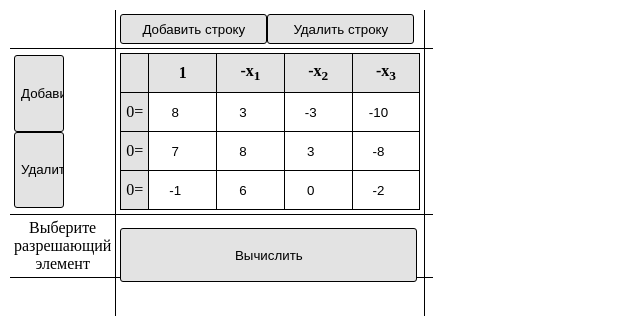
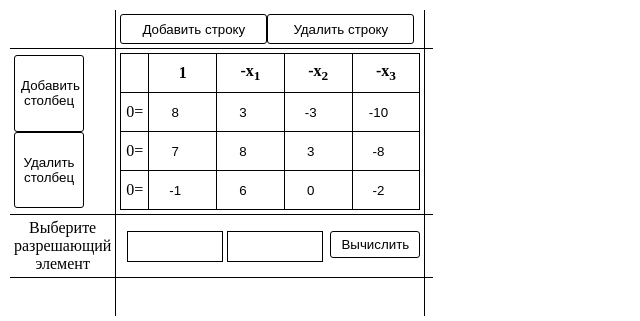
Before and after one commit to lopien/jordan, a plain HTML site: page index.html in a window 1280 px wide. Shown: the whole page, without its empty margins (0-640 px from the left). Drawn offline with Linux system fonts and the light colour scheme.

Commit message:
Add files via upload

```diff
--- a/style.css
+++ b/style.css
@@ -1,17 +1,14 @@
-div{
-}
-
 table {
   border-collapse: collapse;
   width: 300px;
 }
 th, #Y {
 	height: 30px;
-  background: #e3e3e3;
+  background: #fff;
 }
 
 #ae {
-	background: #aa1;
+	background: #fff;
 }
 
 td {
@@ -58,7 +55,7 @@ table
 
 .button {
 	float: left;
-	background: #e3e3e3;
+	background: #fff;
 	border: 1px solid black ;
 	border-radius: 3px;
 }
@@ -68,13 +65,26 @@ table
 }
 
 .cell{
+	white-space:normal;
 	height: 49%;
+	width: 70px;
 }
 
 .enter{
-	height: 99%;
-	width: 99%;
+	float: right;
+	height: 50%;
+	width: 30%;
 }
 
 .ex{
 	height: 33%;}
+.inputRow{
+	width: 30%;
+	height: 50%;
+	border: 1px solid #000;
+}
+.inputCell{
+	border: 1px solid #000;
+	width: 30%;
+	height: 50%;
+}
```
